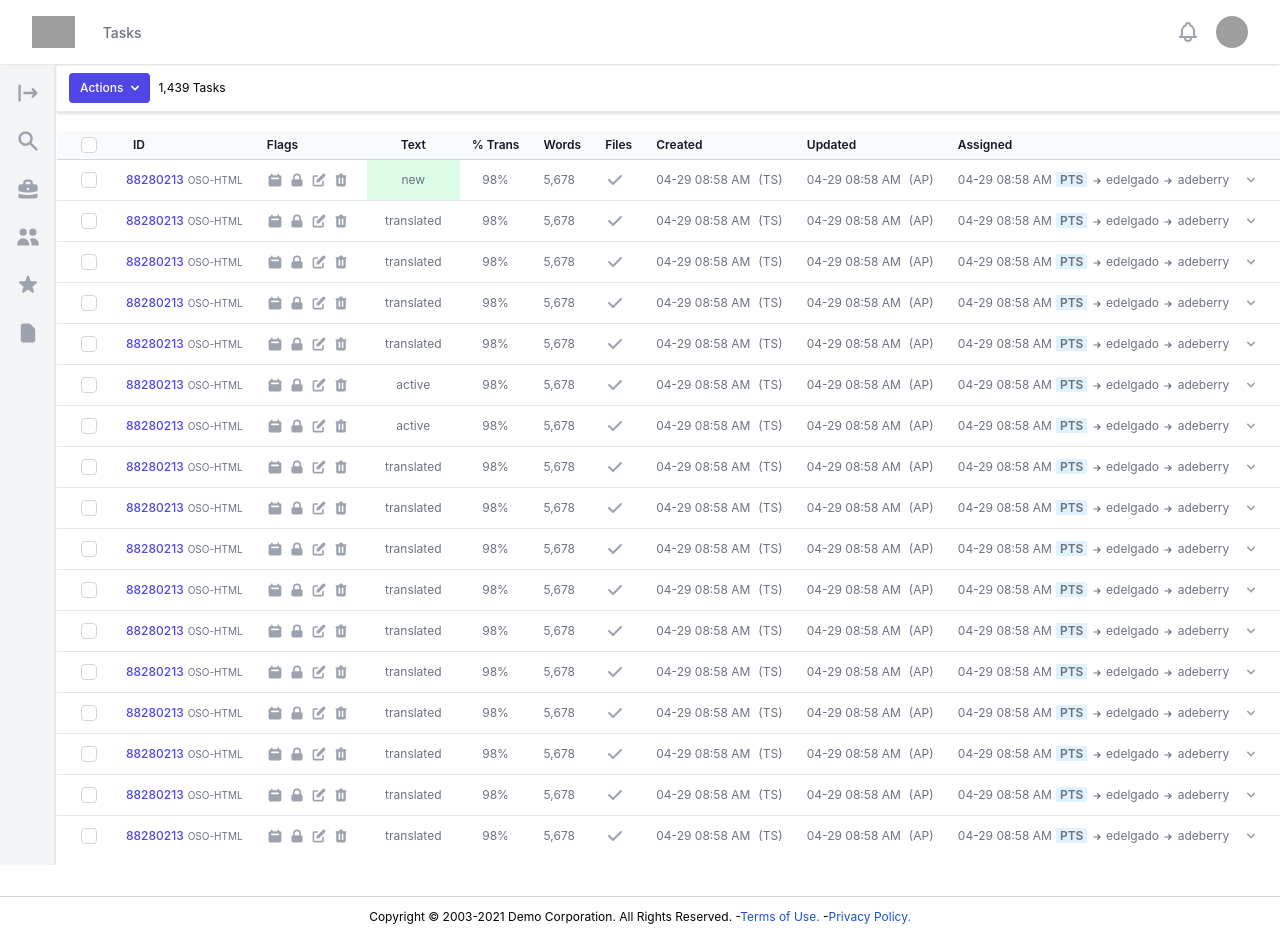
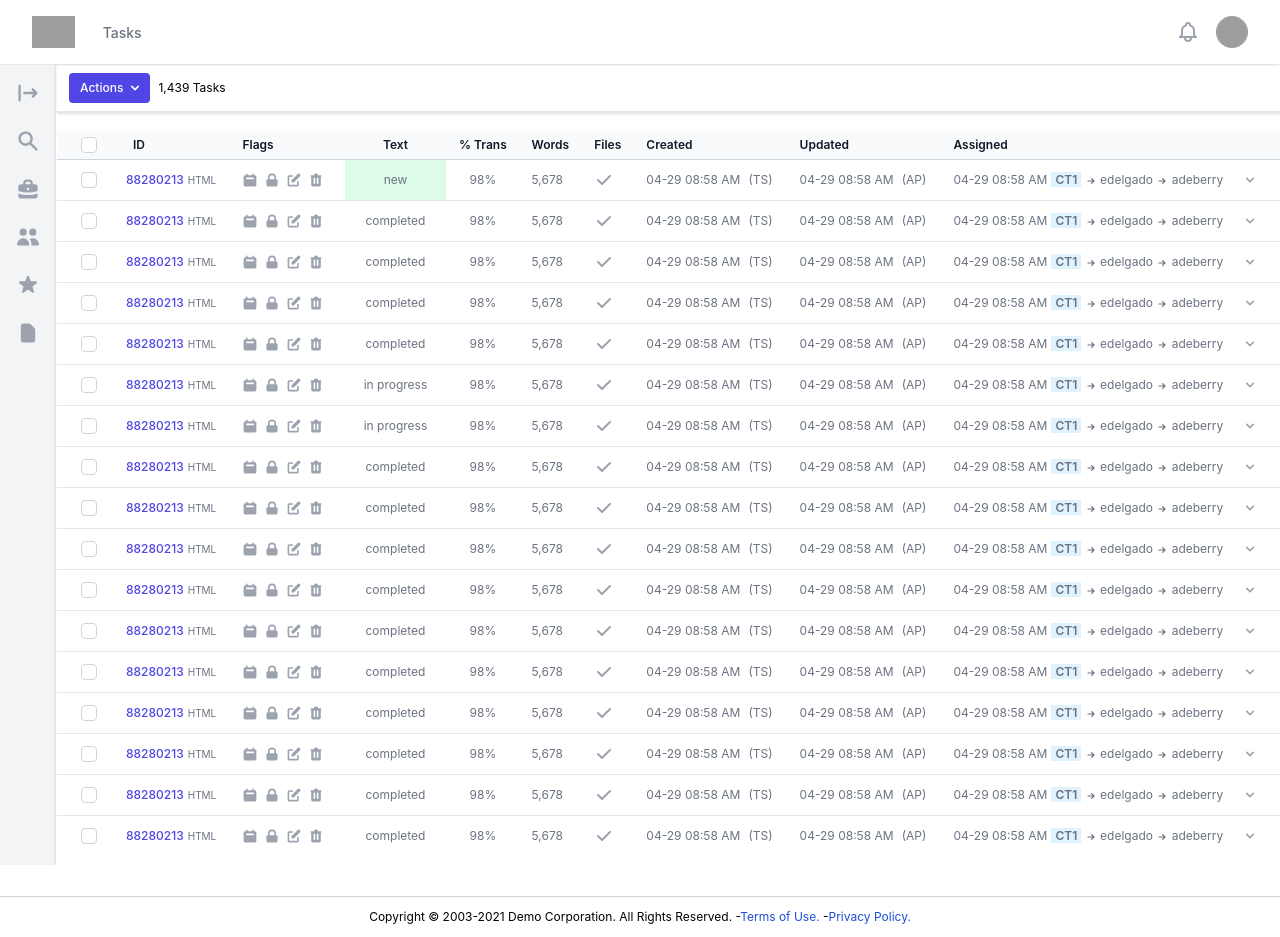
Before and after one commit to edelgado-en/page-queue, a React (Create React App) app: page /#/ in a window 1280 px wide. Built offline with nearby package versions, Linux system fonts and the light colour scheme; grey boxes are pictures that could not be loaded.

Commit message:
changed names to make it more generic

```diff
--- a/src/routes/home/components/tasks/TaskTable.jsx
+++ b/src/routes/home/components/tasks/TaskTable.jsx
@@ -189,7 +189,7 @@ const PageTable = () => {
                   className="ml-1 flex-shrink-0 font-normal text-gray-500"
                   style={{ fontSize: "10px" }}
                 >
-                  OSO-HTML
+                  HTML
                 </span>
               </td>
               <td className="whitespace-nowrap px-3 py1.5 text-xs text-gray-500">
@@ -229,7 +229,7 @@ const PageTable = () => {
               <td className="whitespace-nowrap px-3 py-1.5 text-xs text-gray-500">
                 <span className="text-xs">04-29 08:58 AM</span>
                 <div className="text-xs inline-block ml-1">
-                  <span className="font-semibold bg-sky-100  px-1">PTS</span>{" "}
+                  <span className="font-semibold bg-sky-100  px-1">CT1</span>{" "}
                   <ArrowSmRightIcon className="h-3 w-3 inline-block" />{" "}
                   <span>edelgado</span>{" "}
                   <ArrowSmRightIcon className="h-3 w-3 inline-block" />{" "}
--- a/src/routes/home/components/tasks/tasks-data.js
+++ b/src/routes/home/components/tasks/tasks-data.js
@@ -1,19 +1,19 @@
 export const data = [
     { id: 1, translationStatus: 'new' },
-    { id: 2, translationStatus: 'translated' },
-    { id: 3, translationStatus: 'translated' },
-    { id: 4, translationStatus: 'translated' },
-    { id: 5, translationStatus: 'translated' },
-    { id: 6, translationStatus: 'active' },
-    { id: 7, translationStatus: 'active' },
-    { id: 8, translationStatus: 'translated' },
-    { id: 9, translationStatus: 'translated' },
-    { id: 10, translationStatus: 'translated' },
-    { id: 11, translationStatus: 'translated' },
-    { id: 12, translationStatus: 'translated' },
-    { id: 13, translationStatus: 'translated' },
-    { id: 14, translationStatus: 'translated' },
-    { id: 15, translationStatus: 'translated' },
-    { id: 16, translationStatus: 'translated' },
-    { id: 17, translationStatus: 'translated' },
+    { id: 2, translationStatus: 'completed' },
+    { id: 3, translationStatus: 'completed' },
+    { id: 4, translationStatus: 'completed' },
+    { id: 5, translationStatus: 'completed' },
+    { id: 6, translationStatus: 'in progress' },
+    { id: 7, translationStatus: 'in progress' },
+    { id: 8, translationStatus: 'completed' },
+    { id: 9, translationStatus: 'completed' },
+    { id: 10, translationStatus: 'completed' },
+    { id: 11, translationStatus: 'completed' },
+    { id: 12, translationStatus: 'completed' },
+    { id: 13, translationStatus: 'completed' },
+    { id: 14, translationStatus: 'completed' },
+    { id: 15, translationStatus: 'completed' },
+    { id: 16, translationStatus: 'completed' },
+    { id: 17, translationStatus: 'completed' },
 ]
```
